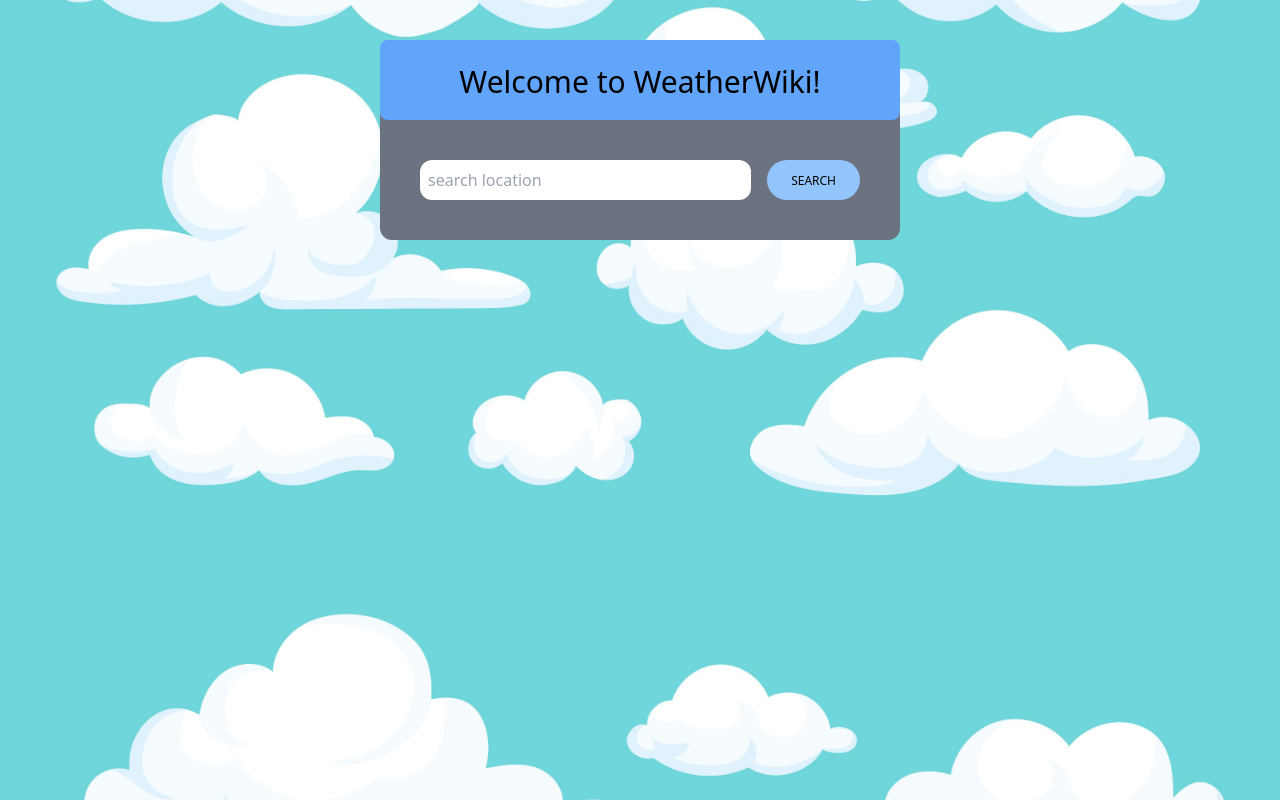
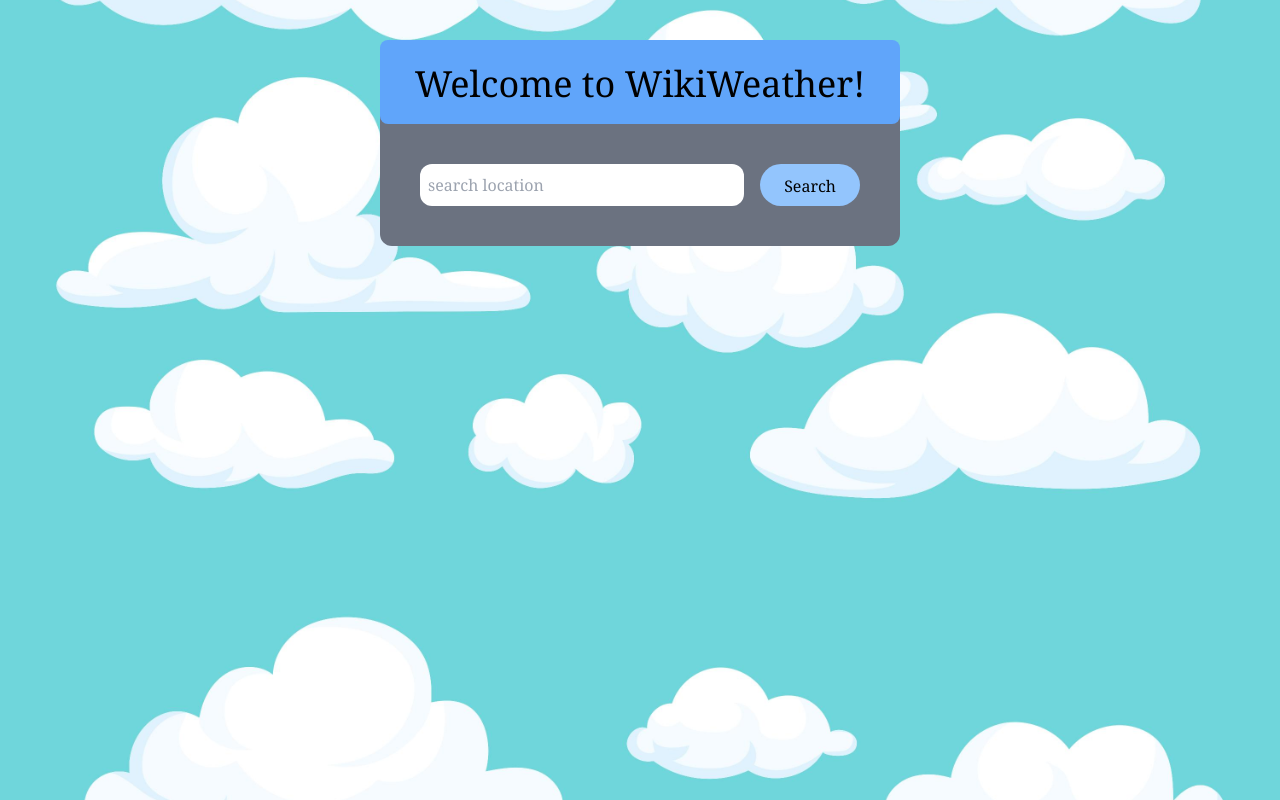
Before and after one commit to marcoglp98/wikiweather, a React (Create React App) app: page / in a window 1280 px wide. Built offline with nearby package versions, Linux system fonts and the light colour scheme.

Commit message:
feat: change default font

```diff
--- a/public/index.html
+++ b/public/index.html
@@ -24,7 +24,7 @@
       work correctly both with client-side routing and a non-root public URL.
       Learn how to configure a non-root public URL by running `npm run build`.
     -->
-    <title>React App</title>
+    <title>WikiWeather</title>
   </head>
   <body>
     <noscript>You need to enable JavaScript to run this app.</noscript>
--- a/src/components/WeatherContainer.tsx
+++ b/src/components/WeatherContainer.tsx
@@ -110,13 +110,13 @@ const WeatherContainer = () => {
     <div className="bg-gray-500  m-10 rounded-xl">
       <>
         <div className="text-center">
-          <h1 className="pt-6 text-bold text-3xl border-bottom bg-blue-400 rounded-lg pb-5">
-            Welcome to WeatherWiki!
+          <h1 className="pt-6 text-bold text-4xl border-bottom bg-blue-400 rounded-lg pb-5 font-serif">
+            Welcome to WikiWeather!
           </h1>
         </div>
         <form className="p-10 flex">
           <input
-            className="rounded-xl p-2 w-[40vw]"
+            className="rounded-xl p-2 w-[40vw] font-serif"
             onChange={(e) => setInput(e.target.value)}
             onKeyDown={handlePress}
             type="search"
@@ -125,7 +125,7 @@ const WeatherContainer = () => {
             id=""
           />
           <button
-            className=" ml-4 inline-block rounded-full bg-blue-300 px-6 pb-2 pt-2.5 text-xs font-medium uppercase leading-normal"
+            className=" ml-4 inline-block rounded-full bg-blue-300 px-6 pb-2 pt-2.5 text-base font-serif"
             type="button"
             onClick={handleCity}
           >
@@ -137,31 +137,31 @@ const WeatherContainer = () => {
           <>
             <div className="p-4">
               <div className="text-center">
-                <h1 className="text-3xl text-bold bg-green-200 rounded-xl p-4">
+                <h1 className="text-3xl text-bold bg-green-200 rounded-xl p-4 font-serif">
                   {city.name}
                 </h1>
-                <img src={weatherPic} alt=""></img>
+                <img src={weatherPic} alt="image that describes the current weather condition"></img>
               </div>
-              <div className="bg-red-200 rounded-xl p-4">
+              <div className="bg-red-200 rounded-xl p-4 font-serif">
                 <div>
-                  <h1 className="text-4xl">
-                    {" "}
+                  <h1 className="text-4xl font-serif">
+
                     Temperature:
-                    <span className="text-bold ml-4">
+                    <span className="text-bold ml-4 font-serif">
                       {Math.round(city.temperature)}°
                     </span>
                   </h1>
                 </div>
                 <div>
-                  <h1 className="text-4xl mt-4">
+                  <h1 className="text-4xl mt-4 font-serif">
                     Wind speed:
                     <span className="text-bold ml-4">{city.speed} km/h</span>
                   </h1>
                 </div>
                 <div>
-                  <h1 className="text-4xl mt-4">
+                  <h1 className="text-4xl mt-4 font-serif">
                     Humidity:
-                    <span className="text-bold ml-4">{city.humidity}%</span>
+                    <span className="text-bold ml-4 font-serif">{city.humidity}%</span>
                   </h1>
                 </div>
               </div>
--- a/src/components/WikiContainer.tsx
+++ b/src/components/WikiContainer.tsx
@@ -30,10 +30,10 @@ const WikiContainer = (props: any) => {
   return (
     <div className="bg-yellow-200 rounded-xl p-4">
       <div>
-        <h1 className="text-3xl pb-6 bold">About {props.city}</h1>
+        <h1 className="text-3xl pb-6 font-bold ">About {props.city}</h1>
         {cityContent && (
           <div
-            className="text-2xl"
+            className="text-2xl font-serif"
             dangerouslySetInnerHTML={{ __html: cityContent }}
           />
         )}
```
